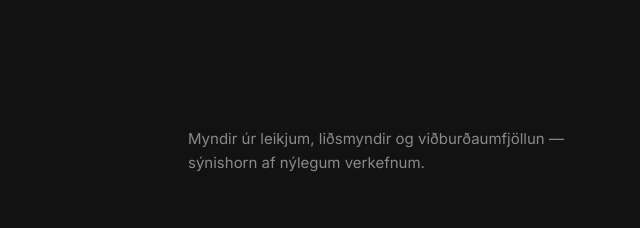
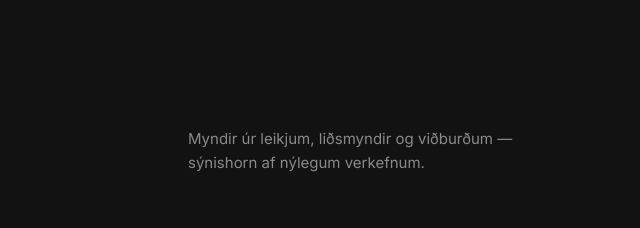
Before and after one commit to vpetursson98-stack/valthr-web, a plain HTML site: page index.html in a window 1280 px wide. Shown: the part 840-1068 px from the top of the page, 640-1280 px from the left. Drawn offline with Linux system fonts and the light colour scheme.

Commit message:
Einfalda orðalag í myndasafns-texta

```diff
--- a/index.html
+++ b/index.html
@@ -278,7 +278,7 @@
         <span class="section-tag">Úrval verka</span>
         <h2>Myndasafn</h2>
       </div>
-      <p>Myndir úr leikjum, liðsmyndir og viðburðaumfjöllun — sýnishorn af nýlegum verkefnum.</p>
+      <p>Myndir úr leikjum, liðsmyndir og viðburðum — sýnishorn af nýlegum verkefnum.</p>
     </div>
     <div class="gallery" id="gallery"></div>
   </div>
```
